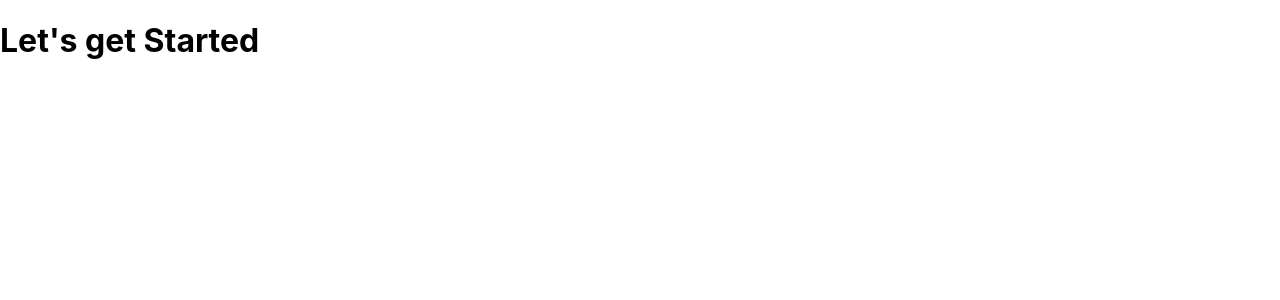
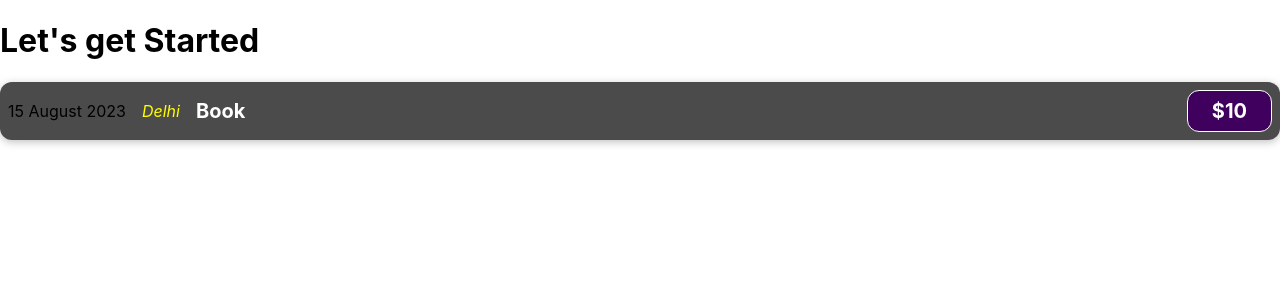
Before and after one commit to AbhayPatil-005/ReactJS-miniProjects, a React (Vite) app in the folder 01_myFirstComponent/: page / in a window 1280 px wide. Shown: the top 300 px of the page. Built offline with nearby package versions, Linux system fonts and the light colour scheme.

Commit message:
styling component using css

```diff
--- /dev/null
+++ b/01_myFirstComponent/src/Components/ExpenseItem.css
@@ -0,0 +1,62 @@
+.expense-item {
+  display: flex;
+  justify-content: space-between;
+  align-items: center;
+  box-shadow: 0 2px 8px rgba(0, 0, 0, 0.25);
+  padding: 0.5rem;
+  margin: 1rem 0;
+  border-radius: 12px;
+  background-color: #4b4b4b;
+}
+
+.expense-item__location {
+  margin-left: 1rem;
+  color: yellow;
+  font-style: italic;
+}
+
+.expense-item__description {
+  display: flex;
+  flex-direction: column;
+  gap: 1rem;
+  align-items: flex-end;
+  flex-flow: column-reverse;
+  justify-content: flex-start;
+  flex: 1;
+}
+
+.expense-item h2 {
+  color: #3a3a3a;
+  font-size: 1rem;
+  flex: 1;
+  margin: 0 1rem;
+  color: white;
+}
+
+.expense-item__price {
+  font-size: 1rem;
+  font-weight: bold;
+  color: white;
+  background-color: #40005d;
+  border: 1px solid white;
+  padding: 0.5rem;
+  border-radius: 12px;
+}
+
+@media (min-width: 580px) {
+  .expense-item__description {
+    flex-direction: row;
+    align-items: center;
+    justify-content: flex-start;
+    flex: 1;
+  }
+
+  .expense-item__description h2 {
+    font-size: 1.25rem;
+  }
+
+  .expense-item__price {
+    font-size: 1.25rem;
+    padding: 0.5rem 1.5rem;
+  }
+}
--- a/01_myFirstComponent/src/Components/ExpenseItems.jsx
+++ b/01_myFirstComponent/src/Components/ExpenseItems.jsx
@@ -1,13 +1,20 @@
 // Write your code here:
+import './ExpenseItem.css'
 function ExpenseItem() {
   return (
     <>
-    <body>
+    <div className='expense-item'>
       <div>15 August 2023</div>
-        <div>Delhi</div>
-        <div>Book</div>
-        <div>$10</div>
-    </body>
+      <div className='expense-item__location'>
+        Delhi
+      </div>
+      <div className='expense-item__description'>
+        <h2 className='expense-item__h2'>Book</h2>
+        <div className='expense-item__price'>
+          $10
+        </div>
+      </div>
+    </div>
     </>
   )
 }
```
